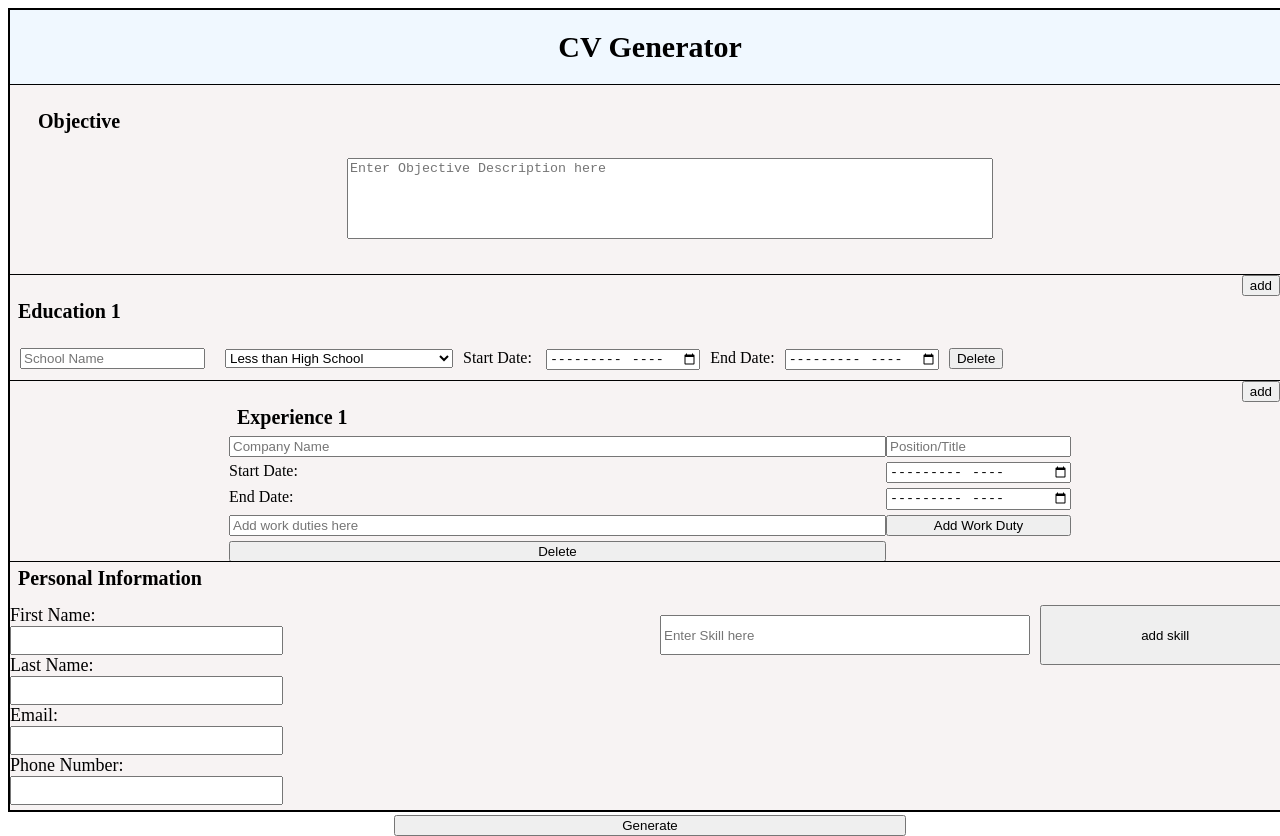
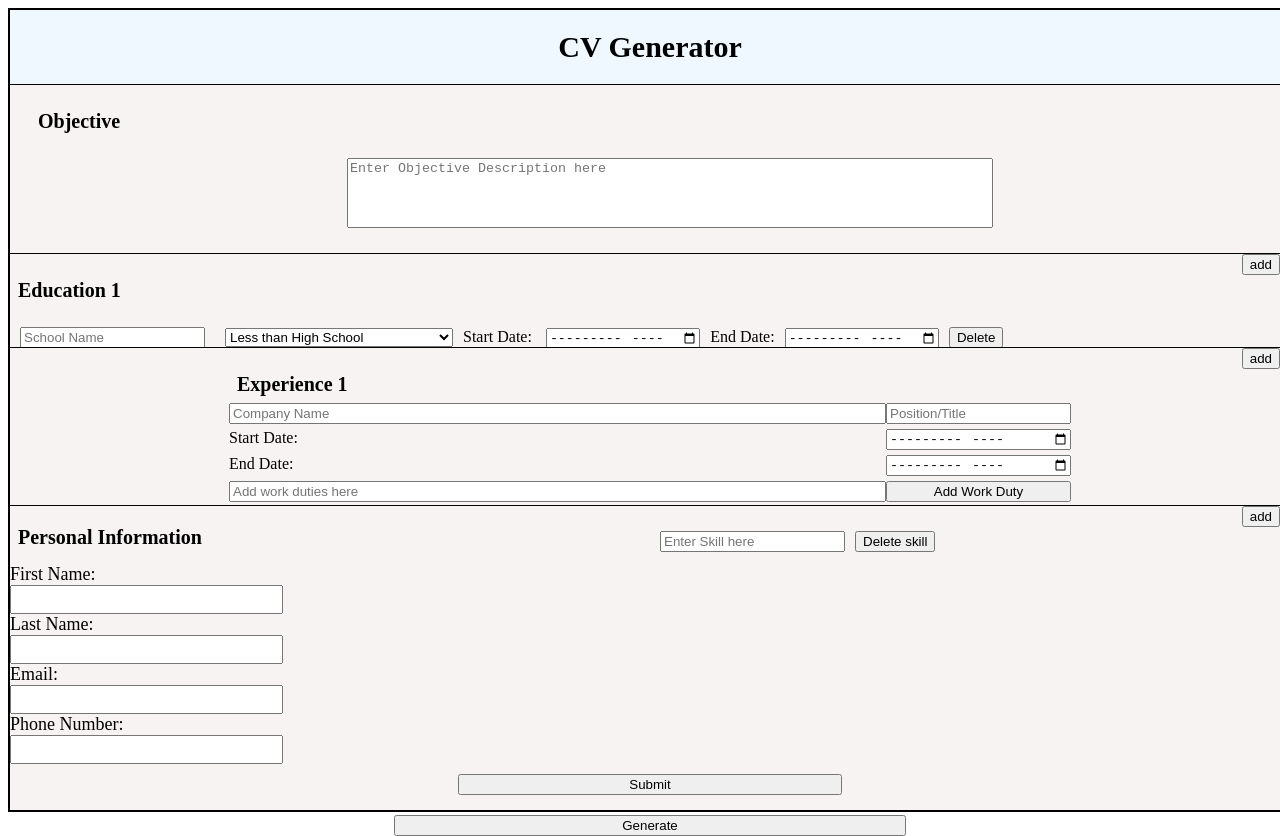
Before and after one commit to MalikeChapman/cvProject, a React (Create React App) app in the folder cv-project/: page / in a window 1280 px wide. Shown: the top 836 px of the page. Built offline with nearby package versions, Linux system fonts and the light colour scheme.

Commit message:
fixed the state arrays for work history, education, and skills. Array should be updated properly using methods that don't change the state of the array. Next will be working on the html file where the data will be populated.

```diff
--- a/cv-project/src/App.css
+++ b/cv-project/src/App.css
@@ -79,10 +79,11 @@ background-color: aliceblue;
 }
 .personaldiv{
   position: relative;
-  width: 100%;
+  width: 50%;
   height: fit-content;
-  display: grid;
-  grid-template-columns: 50% 50%;
+  /* display: grid;
+  grid-template-columns: 50% 50%; */
+  float: left;
 }
 .personalform{
   margin: 2.5rem auto;
@@ -102,11 +103,7 @@ background-color: aliceblue;
   font-size: 1.8rem;
 }
 .personalskill{
- width: 100%;
- height: 100%;
- display: grid;
- grid-template-columns: auto auto;
- grid-template-rows: 30% auto;
+
 }
 .skills{
   height: 100%;
@@ -120,7 +117,6 @@ background-color: aliceblue;
 
 }
 .listholder {
-  resize: none;
   height: 60%;
   width: 70%;
   margin: 1rem auto;
@@ -152,3 +148,35 @@ margin: 1rem;
 {
   font-size: 1.6rem;
 }
+.skilldiv
+{
+  width: 50%;
+ height: 90%;
+display: flex;
+flex-direction: column;
+align-items: flex-start;
+justify-content: flex-start;
+float: left;
+}
+.personalContainer
+{
+  display: flex;
+  width: 100%;
+  margin-top: 1.5rem;
+}
+.personalContainer.child
+{
+  flex: 1;
+}
+
+.submitBtn
+{
+width: 30%;
+margin: 1rem auto;
+cursor: pointer;
+}
+.submitBtn:hover
+{
+ transform: scale(1.2);
+
+}
--- a/cv-project/src/components/Form.js
+++ b/cv-project/src/components/Form.js
@@ -14,24 +14,24 @@ export class Form extends Component
         this.state = {
             numOfEducation: 1,
             numOfJobs: 1,
-            job: [],
-            education: [],
-            name: ""
+            job: [<WorkHistory key={0} number={1} jobDelete={this.deleteJob}/>],
+            education: [<Education key={0} number={1} eduDelete = {this.deleteEducation}/>],
+            name: "",
+            skill: [<PersonalSkill key ={0} skillRemove={this.skillDelete}/>],
+            numOfSkills: 1
         }
         this.addEducation = this.addEducation.bind(this);
         this.addJob = this.addJob.bind(this);
+        this.addSkill = this.addSkill.bind(this);
         this.handleFormSubmit = this.handleFormSubmit.bind(this);
         this.handleFormChange = this.handleFormChange.bind(this);
         this.deleteEducation = this.deleteEducation.bind(this);
         this.deleteJob = this.deleteJob.bind(this);
+        this.skillDelete = this.skillDelete.bind(this);
+        this.generateResume = this.generateResume.bind(this);
     }
     render()
     {
-        const educations = [];
-        for(let i = 0; i < this.state.numOfEducation; i++)
-        {
-            educations.push(<Education key={i} number={i + 1} eduDelete = {this.deleteEducation}/>);
-        }
         const educationStyle = {
             borderBottom: "1px solid black",
             width: "100%",
@@ -40,11 +40,6 @@ export class Form extends Component
             maxHeight: "30vh",
             overflowY: "auto"
         }
-        const jobs = [];
-        for(let i = 0; i < this.state.numOfJobs; i++)
-        {
-            jobs.push(<WorkHistory key={i} number={i + 1} jobDelete={this.deleteJob}/>);
-        }
         return (
         <form className="mainform" onSubmit={this.handleFormSubmit} onChange={this.handleFormChange}>
             <Overview/>
@@ -52,27 +47,38 @@ export class Form extends Component
             <button className="addbtn" onClick={this.addEducation}>add</button>
             </div>
             <div style={educationStyle}>
-            {educations}
+            {this.state.education}
             </div>
             <div className="ed">
             <button className="addbtn" id="addJob" onClick={this.addJob}>add</button>
             </div>
             <div style={educationStyle}>
-                {jobs}
+                {this.state.job}
             </div>
+            <div className="ed">
+                <button className="addbtn" id="addSkill" onClick={this.addSkill}>add</button>
+            </div>
+            <div className="personalContainer">
             <PersonalInfo/>
+            <div className="skilldiv">
+                {this.state.skill}
+            </div>
+            </div>
+            <input type="submit" className="submitBtn" onClick={this.generateResume}></input>
         </form>)
     }
     addJob()
     {
         this.setState({
-            numOfJobs: this.state.numOfJobs + 1
+            numOfJobs: this.state.numOfJobs + 1,
+            job: this.state.job.concat(<WorkHistory key={this.state.numOfJobs} number={this.state.numOfJobs + 1} jobDelete={this.deleteJob}/>)
         })
     }
     addEducation(item)
     {
         this.setState({
-            numOfEducation: this.state.numOfEducation + 1
+            numOfEducation: this.state.numOfEducation + 1,
+            education: this.state.education.concat(<Education key={this.state.numOfEducation} number={this.state.numOfEducation + 1} eduDelete = {this.deleteEducation}/>)
         })
     }
     deleteEducation(index)
@@ -104,4 +110,28 @@ export class Form extends Component
           [name]: value
         });
     }
+    addSkill()
+    {
+        this.setState(
+            {
+                numOfSkills: this.state.numOfSkills + 1,
+                skill: this.state.skill.concat(<PersonalSkill key={this.state.numOfSkills} skillRemove={this.skillDelete}/>)
+            }
+        )
+    }
+    skillDelete(index)
+    {
+        this.setState({
+            skills: this.state.skill.splice(index, 1),
+            numOfSkills: this.state.numOfSkills - 1
+        })
+
+    }
+    generateResume()
+    {
+        console.log(this.state.skill);
+        console.log(this.state.job);
+        console.log(this.state.education);
+
+    }
 }
--- a/cv-project/src/components/PersonalInfo.js
+++ b/cv-project/src/components/PersonalInfo.js
@@ -20,9 +20,7 @@ export class PersonalInfo extends Component{
                 <label htmlFor="phoneid" className="personallabel">Phone Number:</label>
                 <input type="tel" id="phoneid" className="personalforminput" required></input>
             </div>
-                <div>
-                    <PersonalSkill/>
-                </div>
+
         </div>)
     }
 }
--- a/cv-project/src/components/PersonalSkill.js
+++ b/cv-project/src/components/PersonalSkill.js
@@ -5,15 +5,14 @@ export class PersonalSkill extends Component{
     constructor(props){
         super(props)
         this.state = {
+            key: this.props.key,
             numOfSkills: 0,
-            skills: [],
             skill: ""
 
         }
-        this.ul = React.createRef();
-        this.skillnode = React.createRef();
         this.handleChange = this.handleChange.bind(this);
-        this.addSkillToList = this.addSkillToList.bind(this);
+        this.deleteSkill = this.deleteSkill.bind(this);
+
     }
     handleChange(event)
     {
@@ -30,30 +29,17 @@ export class PersonalSkill extends Component{
                 break;
         }
     }
-    addSkillToList()
-    {
 
-        this.setState(
-            {
-               numOfSkills: this.state.numOfSkills + 1,
-                skills: this.state.skills.push(this.state.skill),
-                skill: ""
-            }
-        )
-    }
     render(){
-        const skills = [];
-        for(let i = 0; i < this.state.numOfSkills; i++)
-        {
-            skills.push(<li key={i}>{this.state.skill}</li>)
-        }
+
         return(
         <div className="personalskill">
-                        <input type="text" id="skillsid" placeholder="Enter Skill here" ref={this.skillnode}></input>
-                        <button id="" onClick={this.addSkillToList}>add skill</button>
-                        <ul className="listholder" ref={this.ul}>
-                            {skills}
-                </ul>
+                        <input type="text" id="skillsid" placeholder="Enter Skill here" onChange={this.handleChange}></input>
+                        <button id="deleteSkillBtn" onClick={this.deleteSkill}>Delete skill</button>
         </div>)
     }
+    deleteSkill()
+    {
+        this.props.skillRemove(this.state.key);
+    }
 }
```
